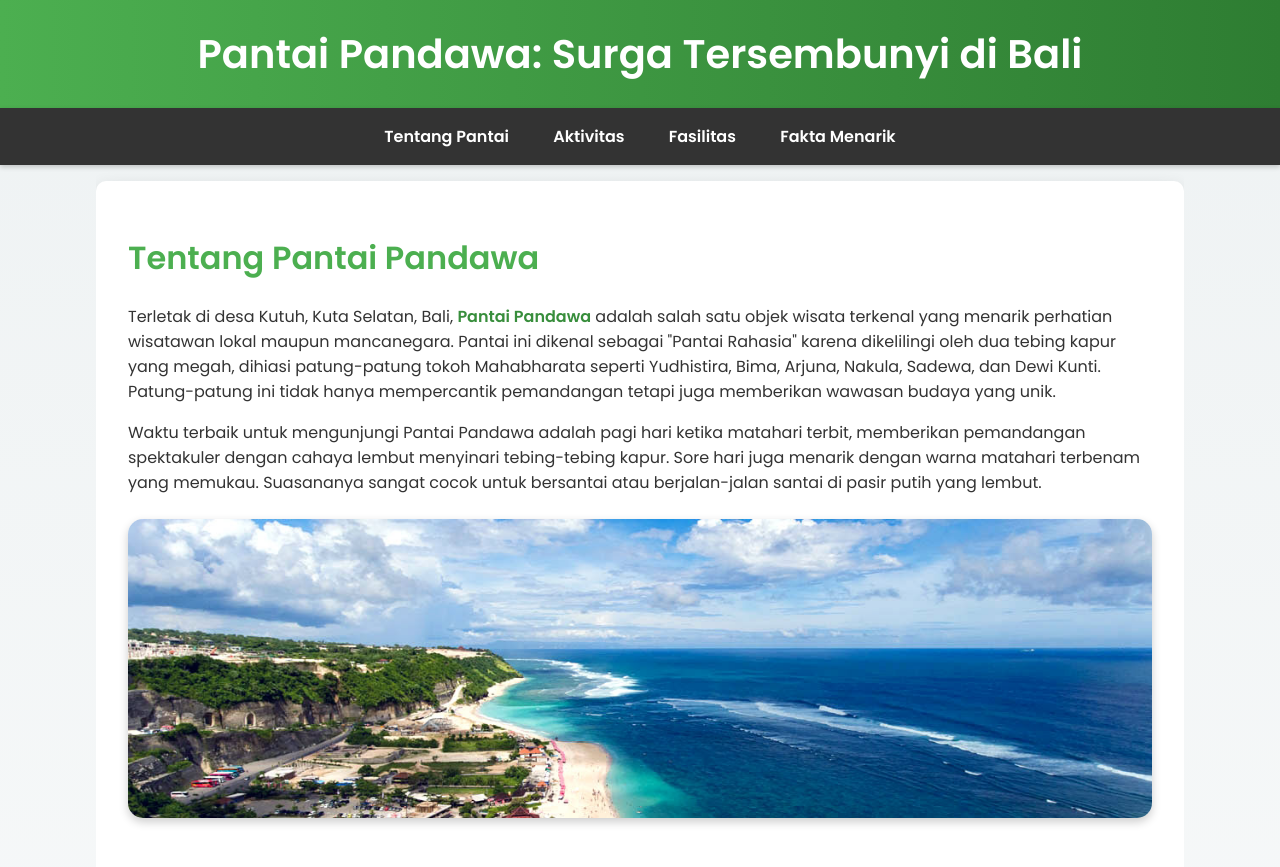
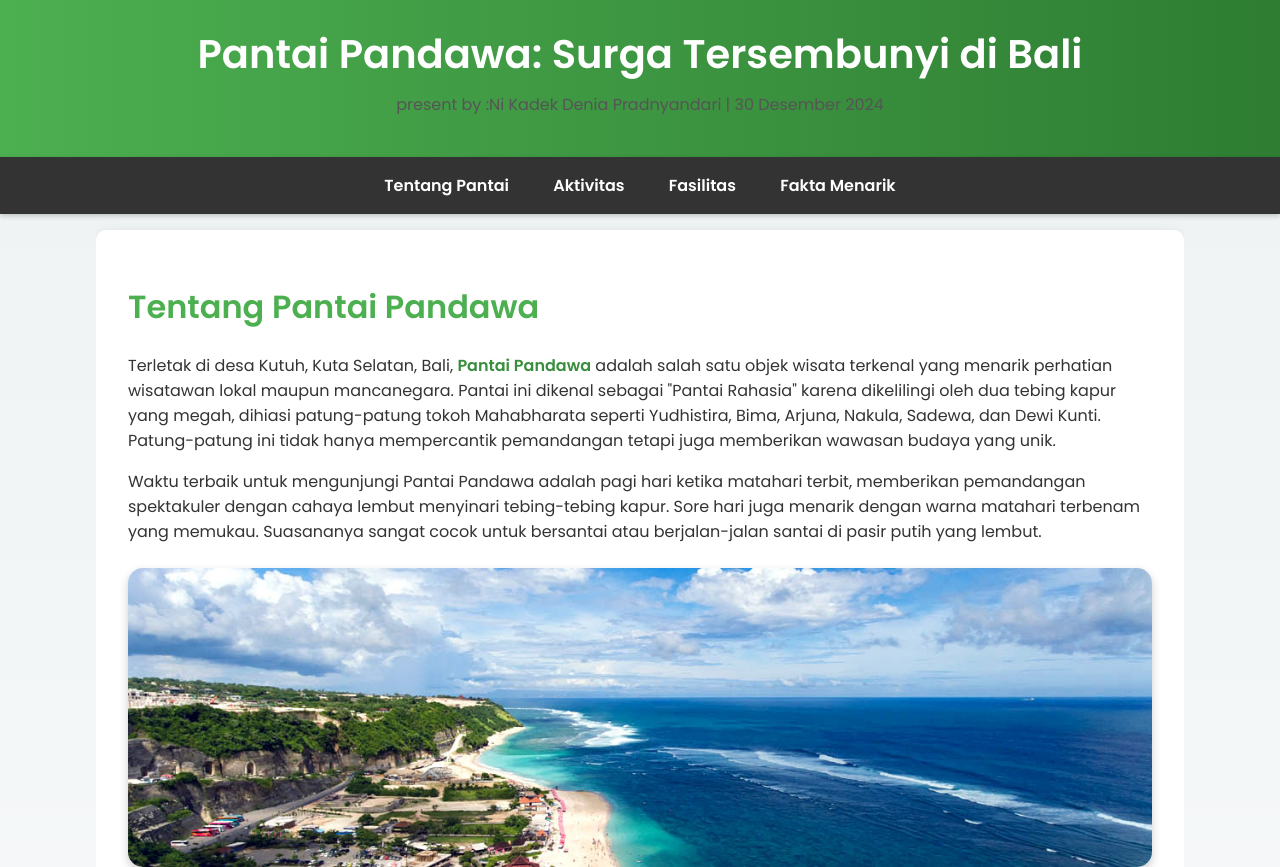
Before and after one commit to sinamanda/sinamanda.github.io, a plain HTML site: page index.html in a window 1280 px wide. Shown: the top 867 px of the page. Drawn offline with Linux system fonts and the light colour scheme.

Commit message:
Update index.html

```diff
--- a/index.html
+++ b/index.html
@@ -107,6 +107,13 @@
             text-align: center;
         }
 
+        header p {
+            font-size: 1rem;
+            color: #555;
+            margin-top: 0.5rem;
+        }
+
+
         .form-section input,
         .form-section textarea {
             width: 80%;
@@ -200,7 +207,9 @@
 <body>
     <header>
         <h1>Pantai Pandawa: Surga Tersembunyi di Bali</h1>
+        <p> present by :Ni Kadek Denia Pradnyandari | 30 Desember 2024</p>
     </header>
+
 
     <nav>
         <a href="#about">Tentang Pantai</a>
```
